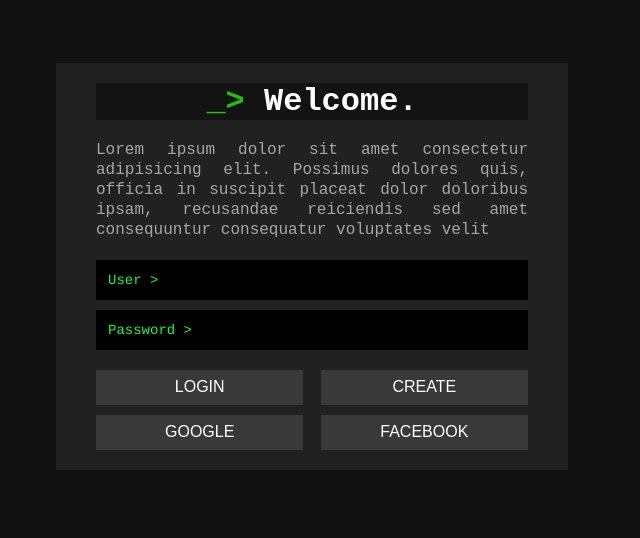
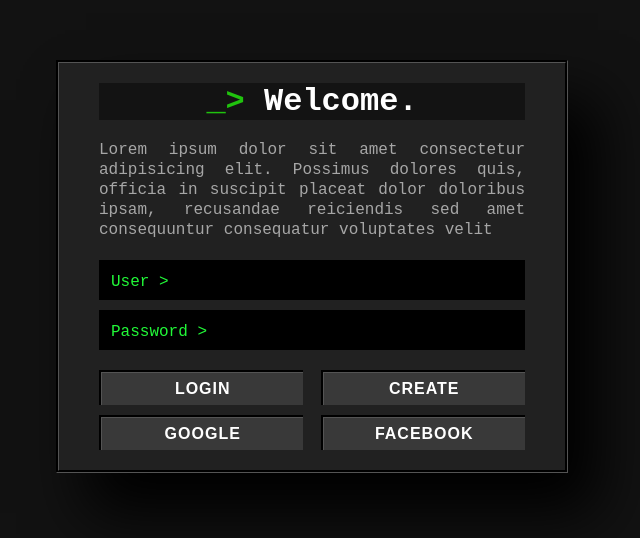
Before and after one commit to DmitriyBakhanenko/Type-Reader, a React (Create React App) app: page / in a window 1280 px wide. Shown: the part 134-672 px from the top of the page, without its empty margins (328-968 px from the left). Built offline with nearby package versions, Linux system fonts and the light colour scheme.

Commit message:
border styling of login container

```diff
--- a/src/components/Login.style.scss
+++ b/src/components/Login.style.scss
@@ -5,6 +5,9 @@
   width: 40%;
   display: flex;
   flex-direction: column;
+  border-style: groove;
+  border-color: black;
+  box-shadow: 30px 40px 58px black;
 
   .header {
     margin: 20px 40px;
@@ -34,13 +37,16 @@
     justify-self: stretch;
 
     #cmd1 {
-      font-family: courier;
-      font-size: 14px;
+      font-size: 16px;
       background: black;
       color: #21f838;
       padding: 12px;
       overflow: hidden;
       height: 40px;
+
+      &:hover {
+        cursor: pointer;
+      }
 
       #span {
         display: inline-block;
@@ -56,8 +62,9 @@
       #cursor1 {
         display: inline-block;
         width: 7px;
-        height: 12px;
+        height: 14px;
         background: #21f838;
+        margin-left: 1px;
       }
 
       #input1 {
@@ -104,6 +111,12 @@
         border: none;
         font-size: 1rem;
         background-color: #393939;
+        font-weight: 700;
+        letter-spacing: 1px;
+        border-style: groove;
+        border-color: black;
+        border-bottom: none;
+        border-right: none;
 
         &:hover {
           background-color: #494949;
```
